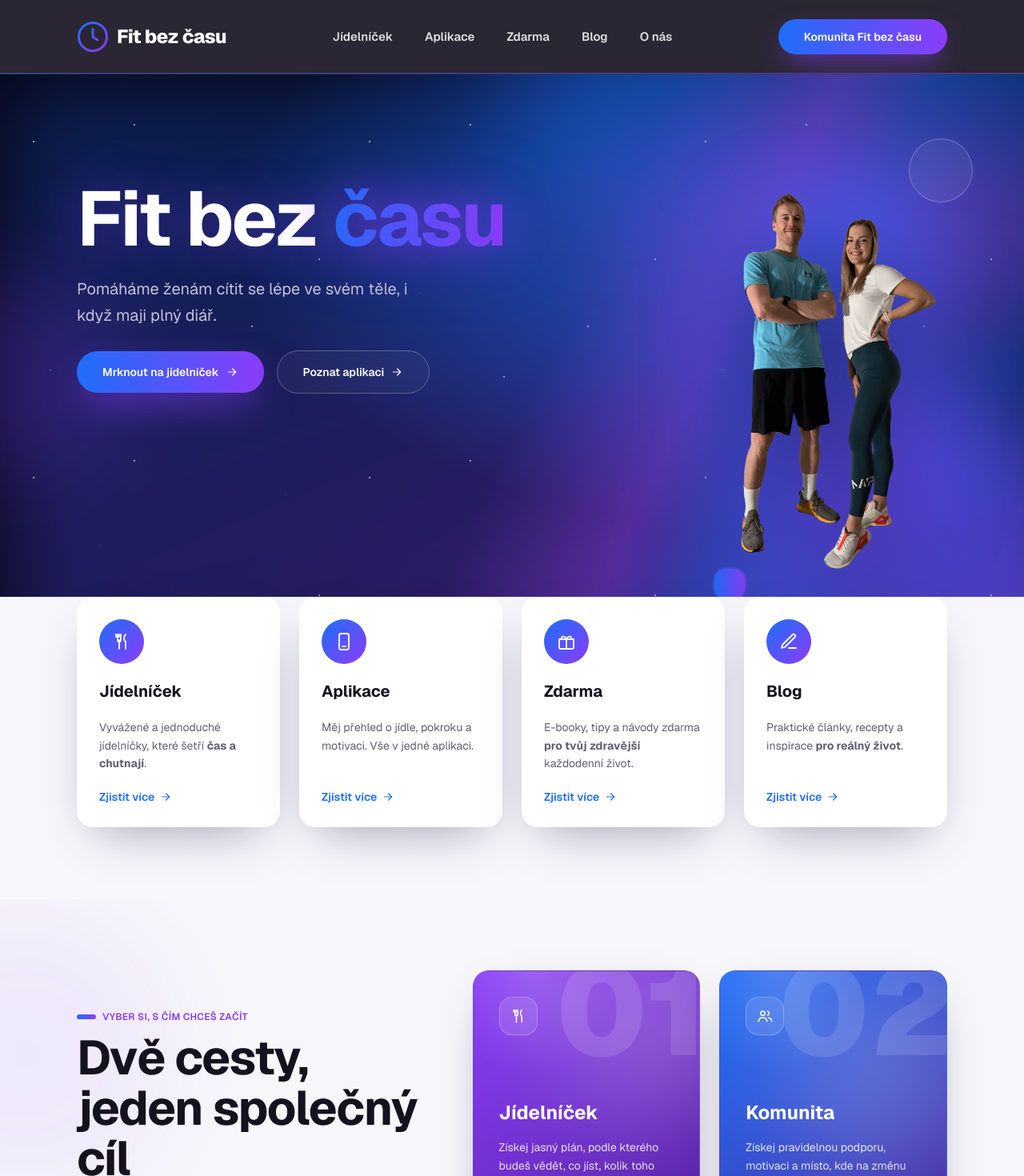
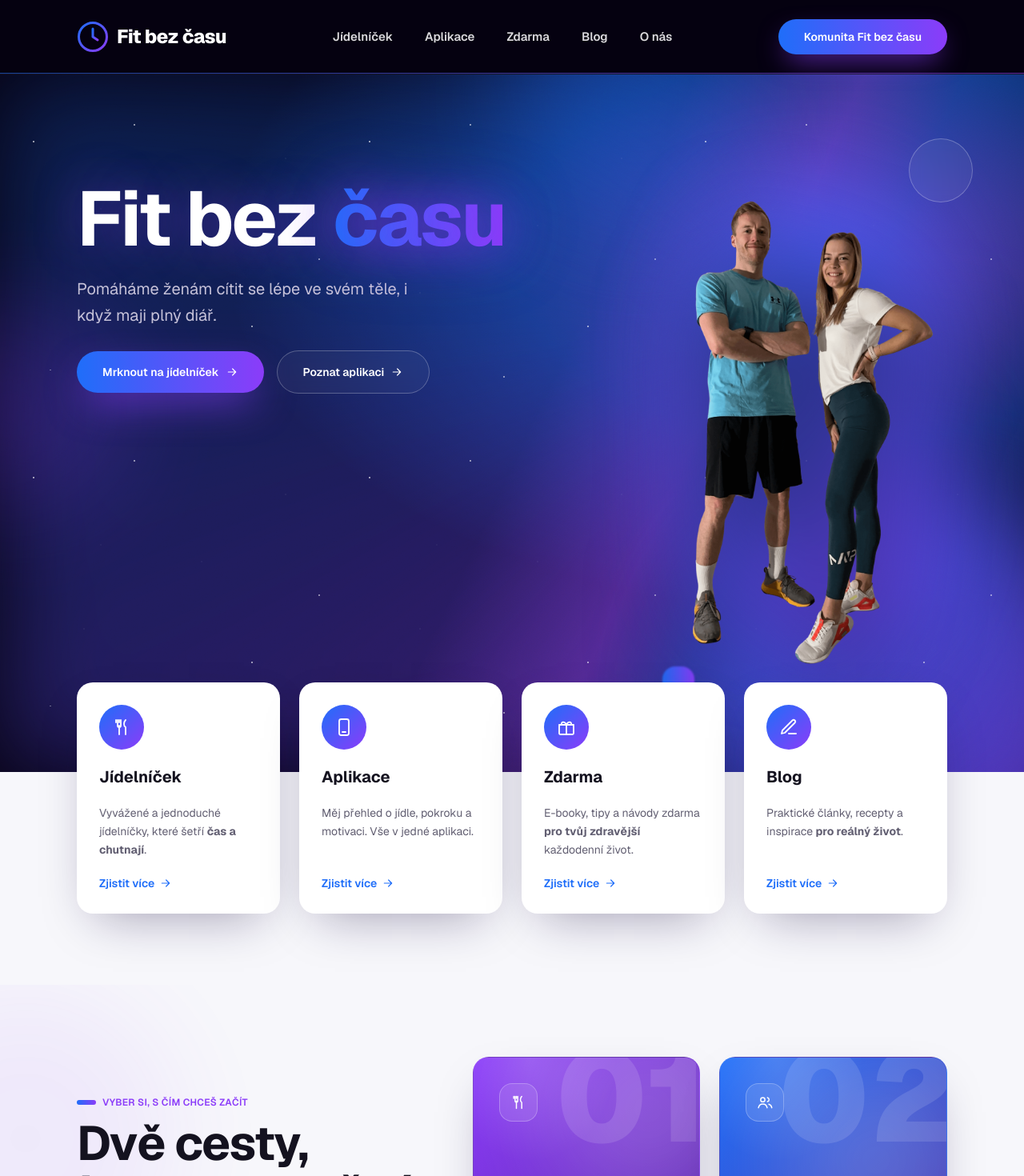
Before and after one commit to davidk-fbc/fit-bez-casu-web, a Next.js app: page / in a window 1280 px wide. Shown: the top 1470 px of the page at 80% size. Built offline with nearby package versions, Linux system fonts and the light colour scheme.

Commit message:
Refine homepage hero and card overlap

```diff
--- a/app/globals.css
+++ b/app/globals.css
@@ -87,11 +87,6 @@ body {
     radial-gradient(1.2px 1.2px at 30% 40%, rgba(255, 255, 255, 0.55) 50%, transparent 60%);
 }
 
-html {
-  /* Keeps anchor-scrolled sections clear of the sticky header (~93px tall). */
-  scroll-padding-top: 6.5rem;
-}
-
 @media (prefers-reduced-motion: no-preference) {
   html {
     scroll-behavior: smooth;
--- a/components/Header.tsx
+++ b/components/Header.tsx
@@ -6,7 +6,7 @@ import { COMMUNITY_URL, NAV_LINKS } from "@/lib/navigation";
 
 export function Header() {
   return (
-    <header className="sticky top-0 z-50 border-b border-white/[0.08] bg-[var(--color-dark)]/85 backdrop-blur-md">
+    <header className="relative z-40 border-b border-white/[0.08] bg-[var(--color-dark)]">
       <div
         className="pointer-events-none absolute inset-x-0 bottom-0 h-px opacity-60"
         style={{ background: "var(--gradient-brand)" }}
--- a/components/sections/Hero.tsx
+++ b/components/sections/Hero.tsx
@@ -40,9 +40,6 @@ export function Hero() {
       <div className="stars-layer" />
       <div className="noise-layer" />
 
-      {/* bottom fade into next section for a deliberate, non-flat edge */}
-      <div className="pointer-events-none absolute inset-x-0 bottom-0 h-24 bg-gradient-to-b from-transparent to-[var(--color-surface-muted)]" />
-
       <Container className="relative flex flex-col items-start gap-10 py-20 sm:py-24 lg:flex-row lg:items-start lg:justify-between lg:gap-12 lg:py-28">
         <div className="flex max-w-2xl flex-col items-start gap-7 lg:pt-6">
           <h1
@@ -77,7 +74,7 @@ export function Hero() {
           </div>
         </div>
 
-        <div className="relative mx-auto w-full max-w-[15rem] sm:max-w-[17rem] lg:mx-0 lg:w-[19rem] xl:w-[21rem]">
+        <div className="relative mx-auto w-full max-w-[18rem] sm:max-w-[21rem] lg:mx-0 lg:w-[25rem] xl:w-[28rem]">
           <div
             className="pointer-events-none absolute inset-0 scale-90 rounded-full opacity-80 blur-3xl"
             style={{ background: "var(--gradient-brand-diagonal)" }}
@@ -88,7 +85,7 @@ export function Hero() {
             width={1844}
             height={3558}
             priority
-            sizes="(min-width: 1280px) 21rem, (min-width: 1024px) 19rem, (min-width: 640px) 17rem, 15rem"
+            sizes="(min-width: 1280px) 28rem, (min-width: 1024px) 25rem, (min-width: 640px) 21rem, 18rem"
             className="relative h-auto w-full drop-shadow-[0_35px_60px_rgba(0,0,0,0.5)]"
           />
           <div className="pointer-events-none absolute -right-6 -top-6 h-16 w-16 rounded-full border border-white/25 bg-white/[0.06] backdrop-blur-sm sm:-right-8 sm:-top-8 sm:h-20 sm:w-20" />
--- a/components/sections/IntroCards.tsx
+++ b/components/sections/IntroCards.tsx
@@ -43,8 +43,8 @@ const CARDS = [
 
 export function IntroCards() {
   return (
-    <section className="relative bg-[var(--color-surface-muted)] pb-[var(--space-section)]">
-      <Container className="-mt-24 sm:-mt-20 lg:-mt-24">
+    <section className="relative flow-root bg-[var(--color-surface-muted)] pb-[var(--space-section)]">
+      <Container className="-mt-28 sm:-mt-24 lg:-mt-28">
         <div className="grid gap-6 sm:grid-cols-2 lg:grid-cols-4">
           {CARDS.map((card) => (
             <FeatureCard key={card.title} {...card} />
```
